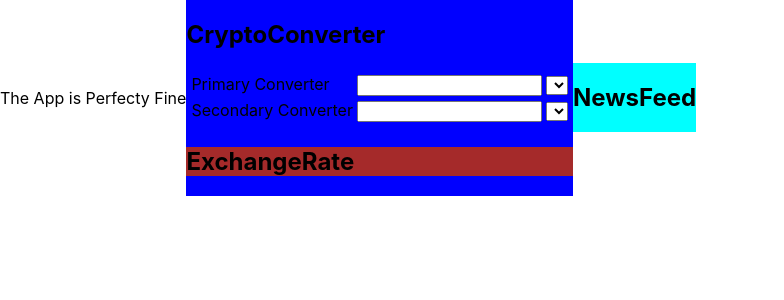
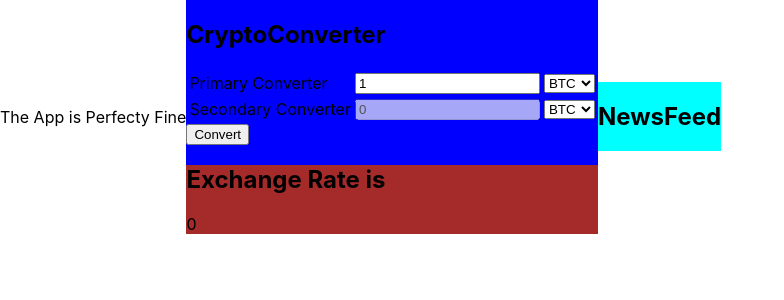
Before and after one commit to AryankUpadhyay/Crypto-converter, a React (Create React App) app in the folder crypto_app/: page / in a window 1280 px wide. Shown: the top 300 px of the page, without its empty margins (0-784 px from the left). Built offline with nearby package versions, Linux system fonts and the light colour scheme; the HTML template or start-up script is replaced by a standard one.

Commit message:
Completed part1

```diff
--- a/crypto_app/src/CryptoConverter.js
+++ b/crypto_app/src/CryptoConverter.js
@@ -1,31 +1,70 @@
 import React from 'react'
 import ExchangeRate from './ExchangeRate'
+import { useState } from 'react'
+import axios from 'axios';
+
 const CryptoConverter = () =>{
+
+  const currencies=['BTC', 'ETH', 'USD', 'XRP', 'LTC', 'ADA']
+
+  const [chosenPrimaryCurrency, setPrimaryCurrency] = useState('BTC')
+  const [chosenSecondaryCurrency, setSecondaryCurrency] = useState('BTC')
+  const [Amount, setAmount] = useState(1)
+  const[ExchangeRateValue, setExchangeRate]= useState(0)
+  const [result, setResult]= useState(0);
+  // console.log(chosenPrimaryCurrency);
+
+const Convert=()=>{
+
+  const options = {
+    method: 'GET',
+    url: 'https://alpha-vantage.p.rapidapi.com/query',
+    params: {from_currency: chosenPrimaryCurrency, function: 'CURRENCY_EXCHANGE_RATE', to_currency: chosenSecondaryCurrency},
+    headers: {
+      'X-RapidAPI-Key': '07169b686emshe98497117e9674ap1cab06jsn7fd6150a7bf0',
+      'X-RapidAPI-Host': 'alpha-vantage.p.rapidapi.com'
+    }
+  };
+
+  axios.request(options).then(function (response) {
+    console.log(response.data);
+    console.log(response.data['Realtime Currency Exchange Rate']['5. Exchange Rate'])
+    setExchangeRate(response.data['Realtime Currency Exchange Rate']['5. Exchange Rate'])
+    setResult(response.data['Realtime Currency Exchange Rate']['5. Exchange Rate']* Amount)
+  }).catch(function (error) {
+    console.error(error);
+  });
+
+};
+console.log('The output is', ExchangeRateValue)
+
   return (
     <div className='crypto-converter'>
       <h2> CryptoConverter</h2>
       <div>
       <table>
-        <body>
+        <tbody>
           <tr>
             <td>Primary Converter</td>
             <td>
               <input
               type="number"
               name="currency-ammount-1"
-              value={""}
+              value={Amount}
+              onChange={(event)=>setAmount(event.target.value)}
               />
             </td>
 
             <td>
               <select
-              type="number"
+              // type="number"
               name="currency-option-1"
               className="currency-options"
-              value={""}
+              value={chosenPrimaryCurrency}
+              onChange={(event)=>setPrimaryCurrency(event.target.value)}
+              // console.log(chosenPrimaryCurrency);
               >
-              <option></option>
-
+              {currencies.map((currency, _index)=>(<option key={_index}>{currency}</option>))}
               </select>
             </td>
           </tr>
@@ -37,7 +76,8 @@ const CryptoConverter = () =>{
               <input
               type="number"
               name="currency-ammount-2"
-              value={""}
+              value={result}
+              disabled={true}
               />
             </td>
 
@@ -46,22 +86,25 @@ const CryptoConverter = () =>{
               type="number"
               name="currency-option-2"
               className="currency-options"
-              value={""}
+              value={chosenSecondaryCurrency}
+              onChange={(event)=>setSecondaryCurrency(event.target.value)}
               >
-              <option></option>
+              {currencies.map((currency, _index)=>(<option key={_index}>{currency}</option>))}
 
               </select>
             </td>
-
           </tr>
 
+        </tbody>
+      </table>
 
+      <button className='convert-button' onClick={Convert}>Convert</button>
 
-        </body>
-      </table>
       </div>
 
-      <ExchangeRate/>
+      <ExchangeRate
+      exchangerate={ExchangeRateValue}
+      />
     </div>
   )
 }
--- a/crypto_app/src/ExchangeRate.js
+++ b/crypto_app/src/ExchangeRate.js
@@ -1,9 +1,11 @@
 import React from 'react'
 
-function ExchangeRate() {
+const ExchangeRate=({exchangerate}) =>{
   return (
     <div className='exchange-rate'>
-      <h2>ExchangeRate</h2>
+      <h2>Exchange Rate is</h2>
+      {exchangerate}
+      {/* console.log('the exchange value is ' , exchangerate) */}
     </div>
   )
 }
```
